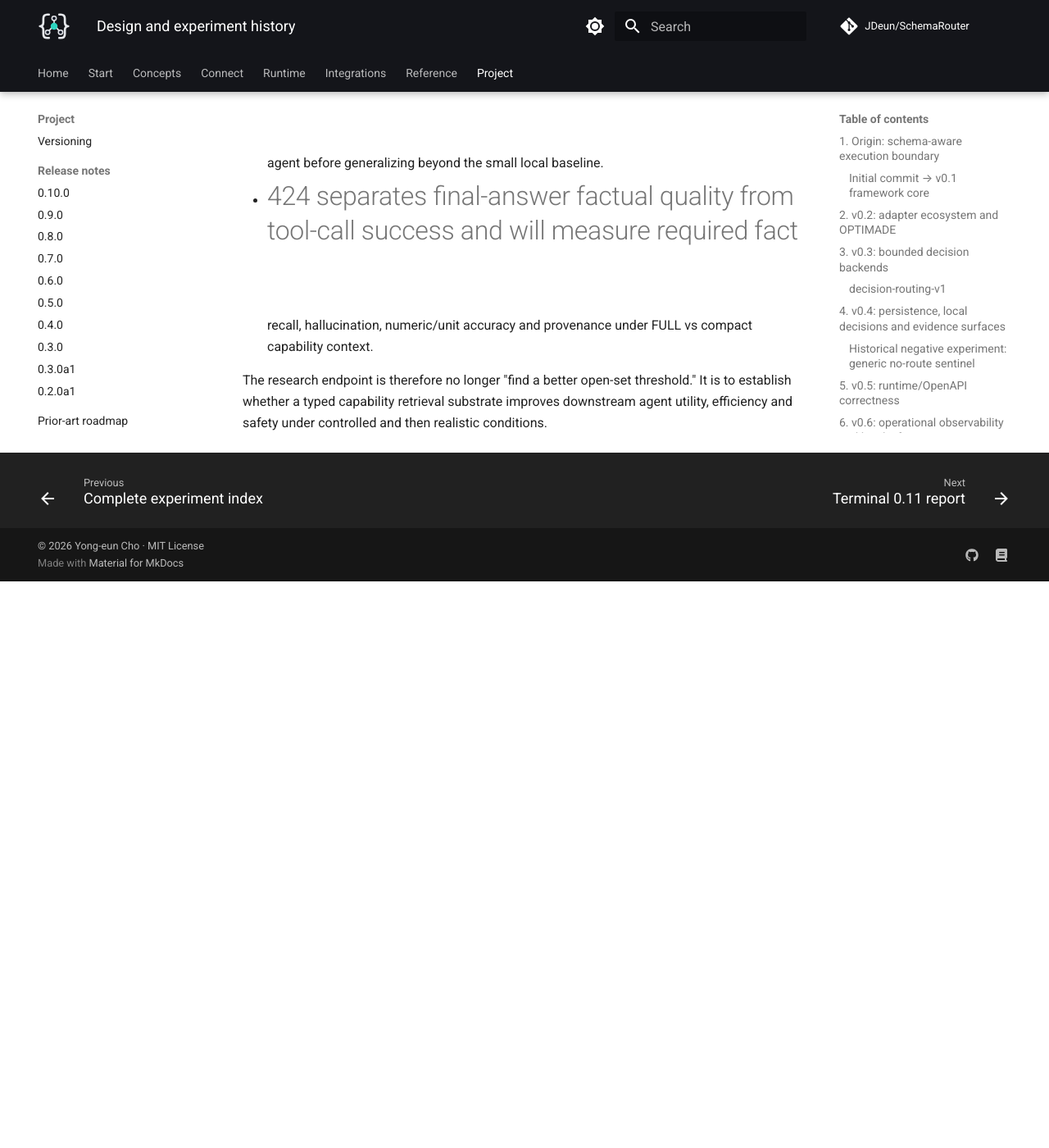
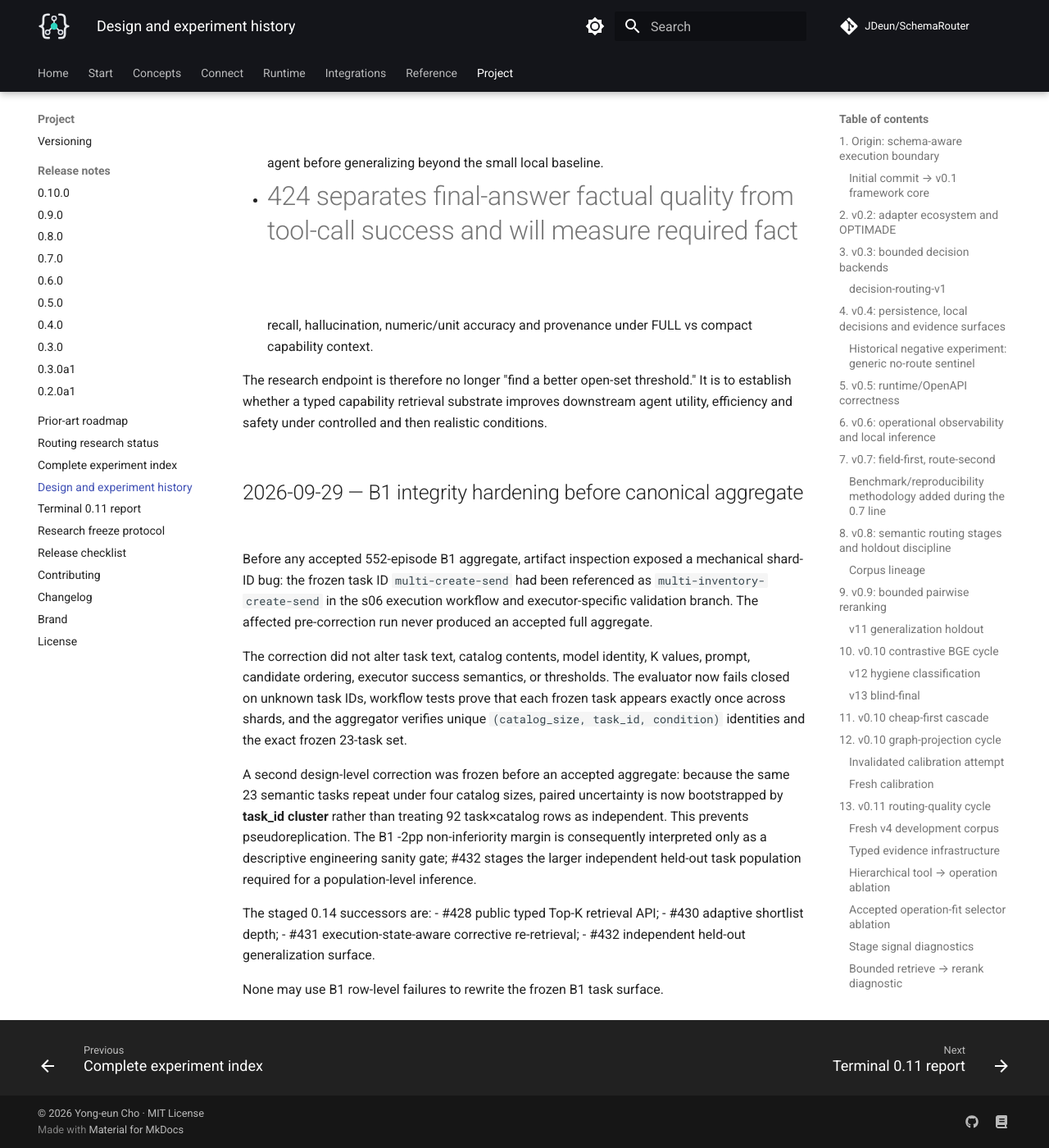
Before and after one commit to JDeun/SchemaRouter, an MkDocs documentation site: the page built from docs/research/design-and-experiment-history.md, in a window 1280 px wide and 1400 px high, scrolled down 84297 px. Shown: the whole window at 82% size. Built offline with MkDocs 1.6.1 and Material for MkDocs 9.7.7, drawn with Linux system fonts in a browser that asks for light colours; comment, search, counter and statistics services are not loaded; before the commit the page ends 85006 px from its top, so only the background shows below that.

Commit message:
docs: record B1 integrity hardening

```diff
--- a/docs/research/design-and-experiment-history.md
+++ b/docs/research/design-and-experiment-history.md
@@ -3167,3 +3167,32 @@ B1 alone cannot establish general agent utility.
 The research endpoint is therefore no longer "find a better open-set threshold." It is to establish
 whether a typed capability retrieval substrate improves downstream agent utility, efficiency and
 safety under controlled and then realistic conditions.
+
+
+## 2026-09-29 — B1 integrity hardening before canonical aggregate
+
+Before any accepted 552-episode B1 aggregate, artifact inspection exposed a mechanical shard-ID
+bug: the frozen task ID `multi-create-send` had been referenced as
+`multi-inventory-create-send` in the s06 execution workflow and executor-specific validation
+branch. The affected pre-correction run never produced an accepted full aggregate.
+
+The correction did not alter task text, catalog contents, model identity, K values, prompt,
+candidate ordering, executor success semantics, or thresholds. The evaluator now fails closed on
+unknown task IDs, workflow tests prove that each frozen task appears exactly once across shards, and
+the aggregator verifies unique `(catalog_size, task_id, condition)` identities and the exact frozen
+23-task set.
+
+A second design-level correction was frozen before an accepted aggregate: because the same 23
+semantic tasks repeat under four catalog sizes, paired uncertainty is now bootstrapped by
+**task_id cluster** rather than treating 92 task×catalog rows as independent. This prevents
+pseudoreplication. The B1 -2pp non-inferiority margin is consequently interpreted only as a
+descriptive engineering sanity gate; #432 stages the larger independent held-out task population
+required for a population-level inference.
+
+The staged 0.14 successors are:
+- #428 public typed Top-K retrieval API;
+- #430 adaptive shortlist depth;
+- #431 execution-state-aware corrective re-retrieval;
+- #432 independent held-out generalization surface.
+
+None may use B1 row-level failures to rewrite the frozen B1 task surface.
```
